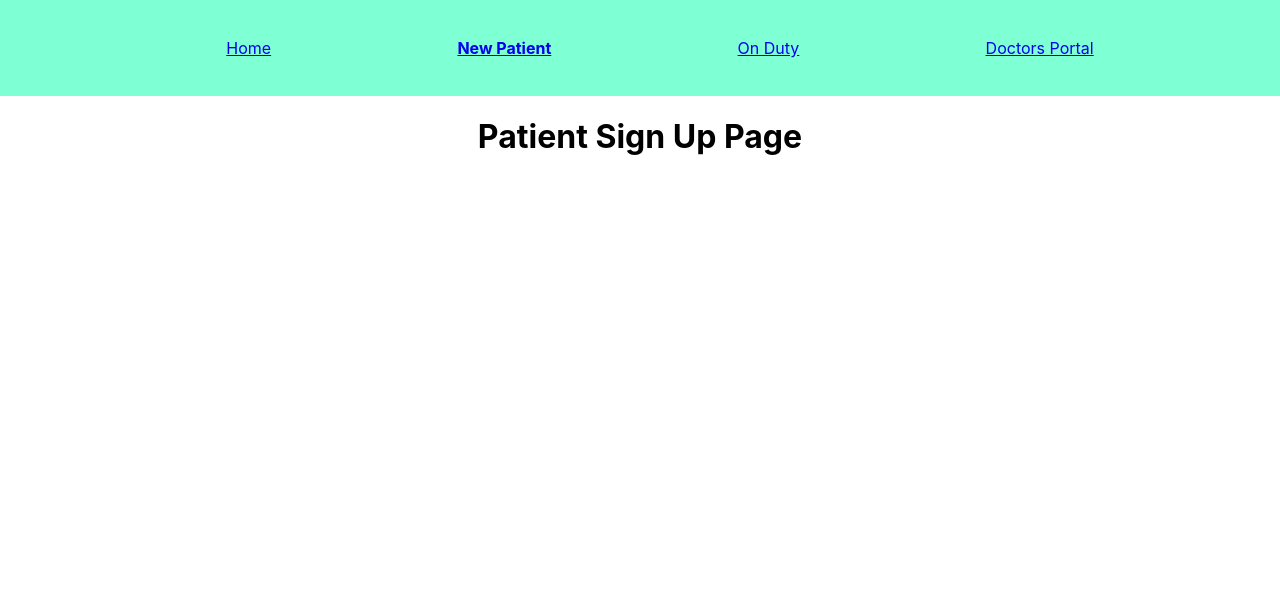
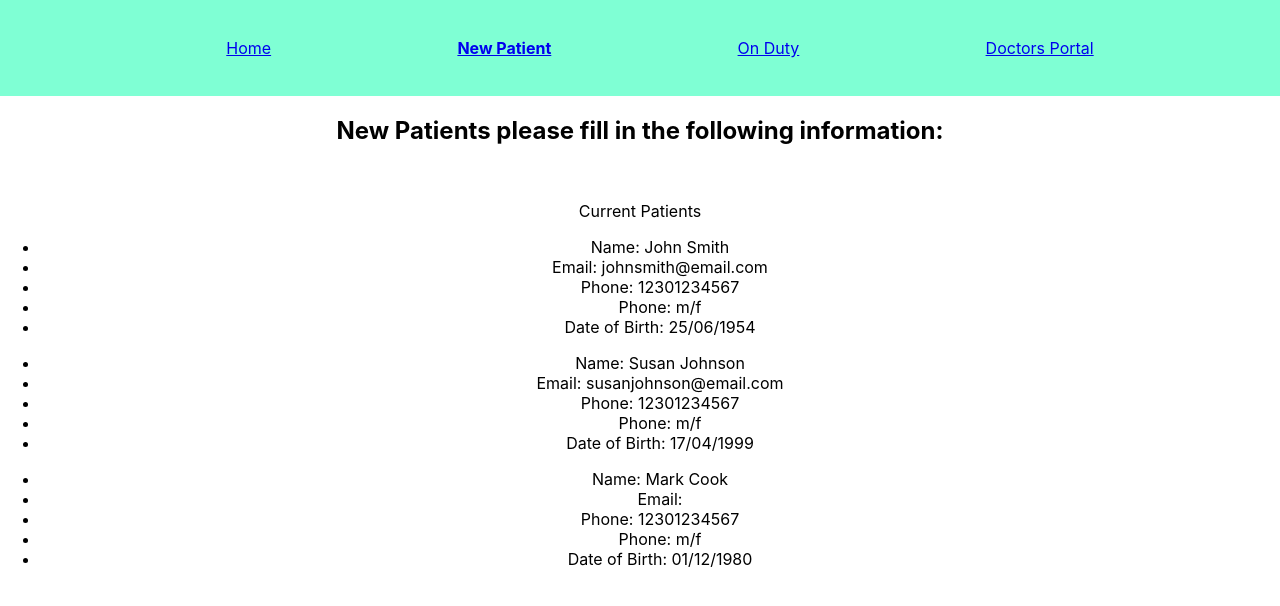
Before and after one commit to curtis-clement/week3-practice-assessment, a React (Create React App) app: page /patientSignUp in a window 1280 px wide. Shown: the top 606 px of the page. Built offline with nearby package versions, Linux system fonts and the light colour scheme.

Commit message:
Add Patient Info

```diff
--- a/src/components/HomePage.js
+++ b/src/components/HomePage.js
@@ -1,9 +1,6 @@
 import React from 'react';
 import {NavLink} from 'react-router-dom';
-
-const today = new Date();
-const time = today.getHours();
-const clinicStatus = time > 8 && time < 17 ? "Open" : "Closed"
+import OpenOrClosed from './OpenOrClosed';
 
 export default function HomePage() {
   return (
@@ -11,17 +8,6 @@ export default function HomePage() {
 
       <h1>Welcome to our Clinic</h1>
       <br/>
-      <p>Amsterdam GP Clinic
-      <br/>
-      Some Street 123
-      <br/>
-      0987FG, Amsterdam</p>
-
-      <p>We are currently: {clinicStatus}
-        <br/>
-        For appointments please call: 020 123 4567
-      </p>
-
         <NavLink to='/patientSignUp'>
           <button type='button'>
             New Patients Click Here
@@ -32,7 +18,7 @@ export default function HomePage() {
             Current Doctors On Duty
           </button>
         </NavLink>
-
+        <OpenOrClosed />
     </div>
   );
 }
--- a/src/components/NavBar.js
+++ b/src/components/NavBar.js
@@ -1,6 +1,5 @@
 import React from 'react';
 import {NavLink} from 'react-router-dom';
-
 
 
 export default function NavBar() {
--- a/src/components/OnDutyPage.js
+++ b/src/components/OnDutyPage.js
@@ -1,25 +1,12 @@
 import React from 'react';
-
-const today = new Date();
-const time = today.getHours();
-const clinicStatus = time > 8 && time < 17 ? "Open" : "Closed"
+import OpenOrClosed from './OpenOrClosed';
 
 export default function OnDuty() {
   return (
     <div>
       <h2>Doctors Currently On Duty</h2>
       <br/>
-      <p>Amsterdam GP Clinic
-      <br/>
-      Some Street 123
-      <br/>
-      0987FG, Amsterdam
-      </p>
-
-      <p>We are currently: {clinicStatus}
-        <br/>
-        For appointments please call: 020 123 4567
-      </p>
+      <OpenOrClosed />
 
     </div>
   );
--- /dev/null
+++ b/src/components/OpenOrClosed.js
@@ -0,0 +1,23 @@
+import React from 'react';
+
+const today = new Date();
+const time = today.getHours();
+const clinicStatus = time > 8 && time < 17 ? "Open" : "Closed"
+
+export default function OpenOrClosed () {
+return (
+  <div>
+    <p>Amsterdam GP Clinic
+    <br/>
+    Some Street 123
+    <br/>
+    0987FG, Amsterdam
+    </p>
+
+    <p>We are currently: {clinicStatus}
+      <br/>
+      For appointments please call: 020 123 4567
+    </p>
+  </div>
+);
+}
--- /dev/null
+++ b/src/components/PatientList.js
@@ -0,0 +1,16 @@
+import React from 'react';
+
+export default function Patient(props) {
+  //console.log('WHAT ARE THE PROPS', props)
+  return (
+    <div>
+      <ul>
+      <li>Name: {props.firstname} {props.lastname}</li>
+      <li>Email: {props.email}</li>
+      <li>Phone: {props.phone}</li>
+      <li>Phone: {props.gender}</li>
+      <li>Date of Birth: {props.DoB}</li>
+      </ul>
+    </div>
+  )
+}
--- /dev/null
+++ b/src/components/PatientSignUpForm.js
@@ -0,0 +1,24 @@
+import React, {useState} from 'react';
+
+export default function PatientSignUpForm(props) {
+  const [patientInfo, setPatientInfo] = useState("")
+
+  function handleChange(event) {
+    setPatientInfo(event.target.value)
+  }
+
+  function handleSubmit(event) {
+    event.preventDefault();
+    props.addPatient()
+  }
+
+  return (
+    <div>
+      <form onSubmit={handleSubmit}>
+        <label>First Name:</label>
+        <input value={patientInfo} onChange={handleChange}/>
+        <input type='Submit' />
+      </form>
+    </div>
+  );
+}
--- a/src/components/PatientSignUpPage.js
+++ b/src/components/PatientSignUpPage.js
@@ -1,9 +1,55 @@
-import React from 'react';
+import React, {useState} from 'react';
+import Patient from './PatientList';
+import PatientSignUpForm from './PatientSignUpForm';
+
+const initalPatientList = [
+  {
+    id: 1,
+    firstname: 'John',
+    lastname: 'Smith',
+    email: 'johnsmith@email.com',
+    phone: 12301234567,
+    gender: 'm/f',
+    DoB: '25/06/1954'},
+  {
+    id: 2,
+    firstname: 'Susan',
+    lastname: 'Johnson',
+    email: 'susanjohnson@email.com',
+    phone: 12301234567,
+    gender: 'm/f',
+    DoB: '17/04/1999'},
+  {
+    id: 3,
+    firstname: 'Mark',
+    lastname: 'Cook',
+    eamil: 'markcook@email.com',
+    phone: 12301234567,
+    gender: 'm/f',
+    DoB: '01/12/1980'},
+]
+
 
 export default function PatientSignUp() {
+  const [patientInfo, setPatientInfo] = useState(initalPatientList)
+  //console.log('WHAT ARE PATIENTS', patientInfo);
+
   return (
     <div>
-      <h1>Patient Sign Up Page</h1>
+      <h2>New Patients please fill in the following information:</h2>
+      {/* <PatientSignUpForm addPatient={addPatient}/> */}
+      <br />
+      <p>Current Patients</p>
+      {patientInfo.map((patient)=> {
+        return <Patient key={patient.id}
+        firstname={patient.firstname}
+        lastname={patient.lastname}
+        email={patient.email}
+        phone={patient.phone}
+        gender={patient.gender}
+        DoB={patient.DoB}
+        />
+      })}
     </div>
   );
 }
```
